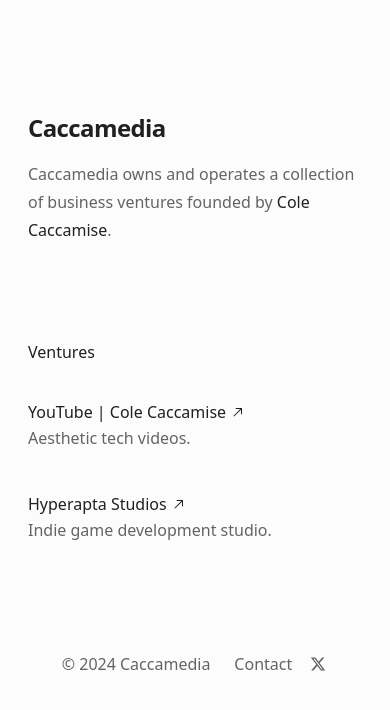
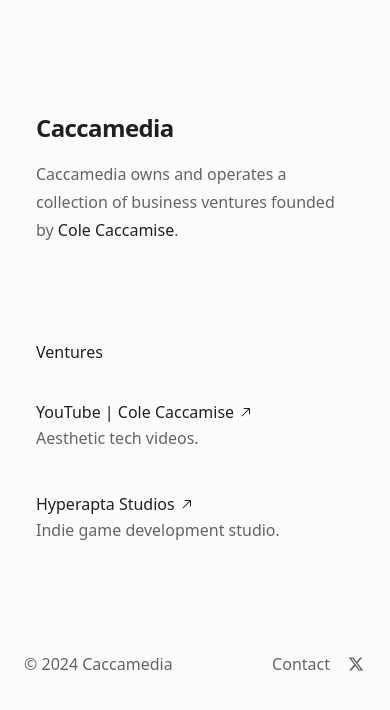
Before and after one commit to ColeCaccamise/caccamedia, a Next.js app: page / in a window 390 px wide. Shown: the top 710 px of the page. Built offline with nearby package versions, Linux system fonts and the light colour scheme.

Commit message:
style: adjust mobile padding

```diff
--- a/app/page.tsx
+++ b/app/page.tsx
@@ -18,7 +18,7 @@
 	];
 
 	return (
-		<div className='flex flex-col gap-24 items-left px-4 py-8'>
+		<div className='flex flex-col gap-24 items-left px-6 py-8'>
 			<div className='flex flex-col gap-4 px-3'>
 				{' '}
 				<h1 className='text-2xl font-semibold'>Caccamedia</h1>
@@ -62,7 +62,7 @@
 				</div>
 			</div>
 
-			<div className='flex gap-6 sm:gap-6 justify-center sm:justify-between items-center'>
+			<div className='flex gap-6 justify-between items-center'>
 				<span className='text-low-contrast-text'>
 					&copy; {new Date().getFullYear()} Caccamedia
 				</span>
```
